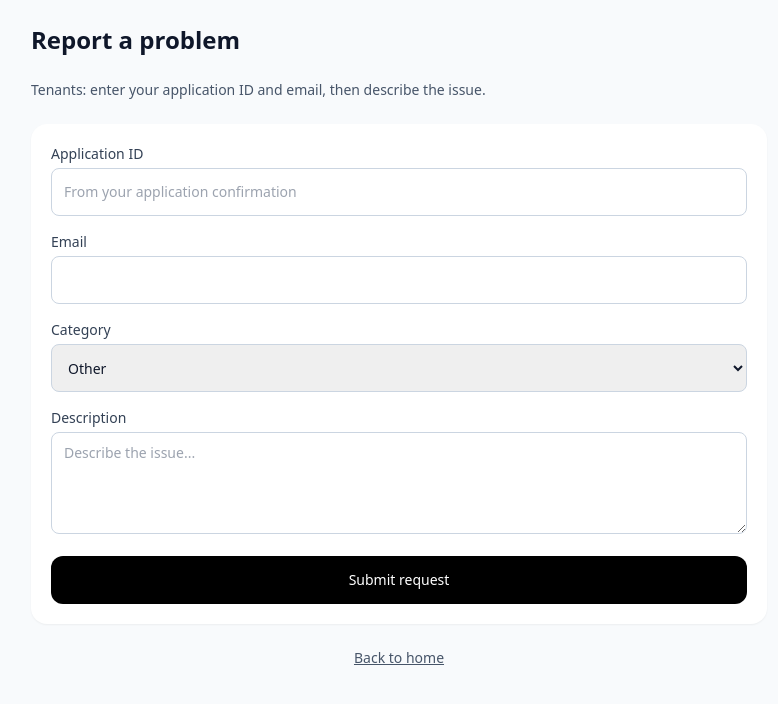
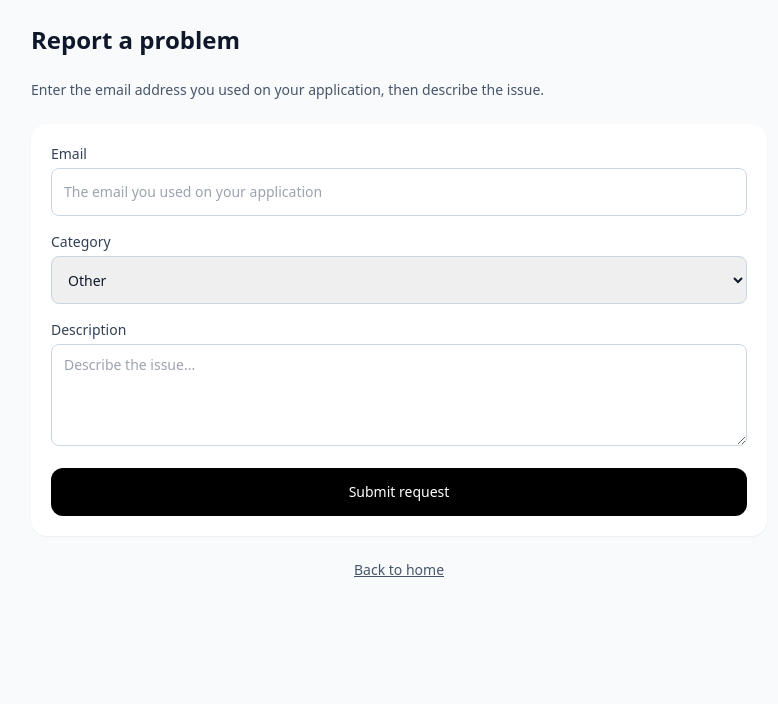
Before and after one commit to Eddiebm/LeasingApp, a Next.js app: page /report in a window 1280 px wide. Shown: the top 704 px of the page, without its empty margins (241-1019 px from the left). Built offline with nearby package versions, Linux system fonts and the light colour scheme.

Commit message:
Fix: remove Application ID from maintenance form — look up by email instead
Tenants had no way to know their Application ID (a UUID never shown to them).
The report form now only requires email, and the API looks up the most recent
application matching that email address automatically.

```diff
--- a/app/report/page.tsx
+++ b/app/report/page.tsx
@@ -13,7 +13,6 @@ const CATEGORIES = [
 ];
 
 export default function ReportPage() {
-  const [applicationId, setApplicationId] = useState("");
   const [email, setEmail] = useState("");
   const [category, setCategory] = useState("other");
   const [description, setDescription] = useState("");
@@ -30,7 +29,6 @@ export default function ReportPage() {
         method: "POST",
         headers: { "Content-Type": "application/json" },
         body: JSON.stringify({
-          applicationId: applicationId.trim(),
           email: email.trim(),
           category,
           description: description.trim()
@@ -52,7 +50,7 @@ export default function ReportPage() {
         <div className="rounded-2xl bg-emerald-50 p-6 text-center">
           <h1 className="text-xl font-bold text-emerald-800">Request submitted</h1>
           <p className="mt-2 text-slate-700">
-            We’ve received your maintenance request and will address it as soon as possible.
+            We've received your maintenance request and will address it as soon as possible.
           </p>
         </div>
         <Link href="/" className="block text-center text-sm underline text-slate-600">Back to home</Link>
@@ -64,31 +62,21 @@ export default function ReportPage() {
     <main className="space-y-6">
       <h1 className="text-2xl font-bold">Report a problem</h1>
       <p className="text-sm text-slate-600">
-        Tenants: enter your application ID and email, then describe the issue.
+        Enter the email address you used on your application, then describe the issue.
       </p>
       <form onSubmit={handleSubmit} className="space-y-4 rounded-2xl bg-white p-5 shadow-sm">
         {error && (
           <p className="rounded-lg bg-red-50 p-2 text-sm text-red-700" role="alert">{error}</p>
         )}
         <div>
-          <label htmlFor="applicationId" className="mb-1 block text-sm font-medium text-slate-700">Application ID</label>
-          <input
-            id="applicationId"
-            type="text"
-            required
-            className="w-full rounded-lg border border-slate-300 px-3 py-2.5 text-sm min-h-[48px]"
-            placeholder="From your application confirmation"
-            value={applicationId}
-            onChange={(e) => setApplicationId(e.target.value)}
-          />
-        </div>
-        <div>
           <label htmlFor="email" className="mb-1 block text-sm font-medium text-slate-700">Email</label>
           <input
             id="email"
             type="email"
             required
+            autoComplete="email"
             className="w-full rounded-lg border border-slate-300 px-3 py-2.5 text-sm min-h-[48px]"
+            placeholder="The email you used on your application"
             value={email}
             onChange={(e) => setEmail(e.target.value)}
           />
--- a/pages/api/maintenance/index.ts
+++ b/pages/api/maintenance/index.ts
@@ -83,25 +83,26 @@ export default async function handler(req: Request) {
   let body: Record<string, unknown> = {};
   try { body = await req.json(); } catch { /* empty body */ }
 
-  const { applicationId, email, category, description, photoUrl } = body;
-  if (!applicationId || !email || !category || !CATEGORIES.includes(category as typeof CATEGORIES[number])) {
-    return json({ error: "applicationId, email, and valid category required" }, 400);
+  const { email, category, description, photoUrl } = body;
+  if (!email || !category || !CATEGORIES.includes(category as typeof CATEGORIES[number])) {
+    return json({ error: "email and valid category required" }, 400);
   }
 
+  // Look up the most recent application by tenant email
   const { data: application, error: appError } = await supabaseServer
     .from("applications")
     .select("id, tenants ( email )")
-    .eq("id", applicationId)
-    .single();
+    .eq("tenants.email", String(email).trim().toLowerCase())
+    .order("created_at", { ascending: false })
+    .limit(1)
+    .maybeSingle();
 
   if (appError || !application) {
-    return json({ error: "Application not found" }, 404);
+    return json({ error: "No application found for this email address" }, 404);
   }
 
+  const applicationId = (application as { id: string }).id;
   const tenantEmail = (application as { tenants: { email: string } | null }).tenants?.email;
-  if ((tenantEmail ?? "").toLowerCase() !== String(email).trim().toLowerCase()) {
-    return json({ error: "Email does not match this application" }, 403);
-  }
 
   const { data: row, error } = await supabaseServer
     .from("maintenance_requests")
```
